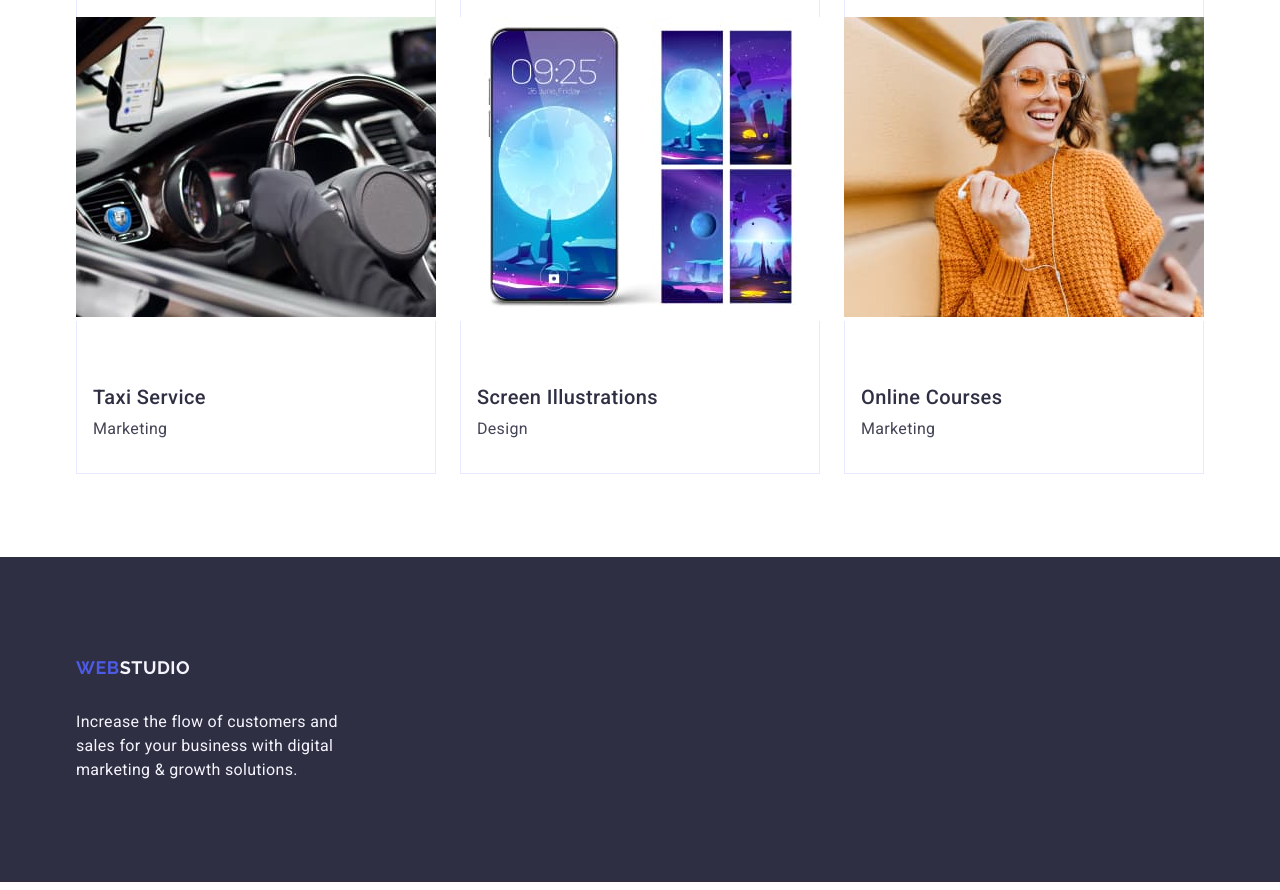
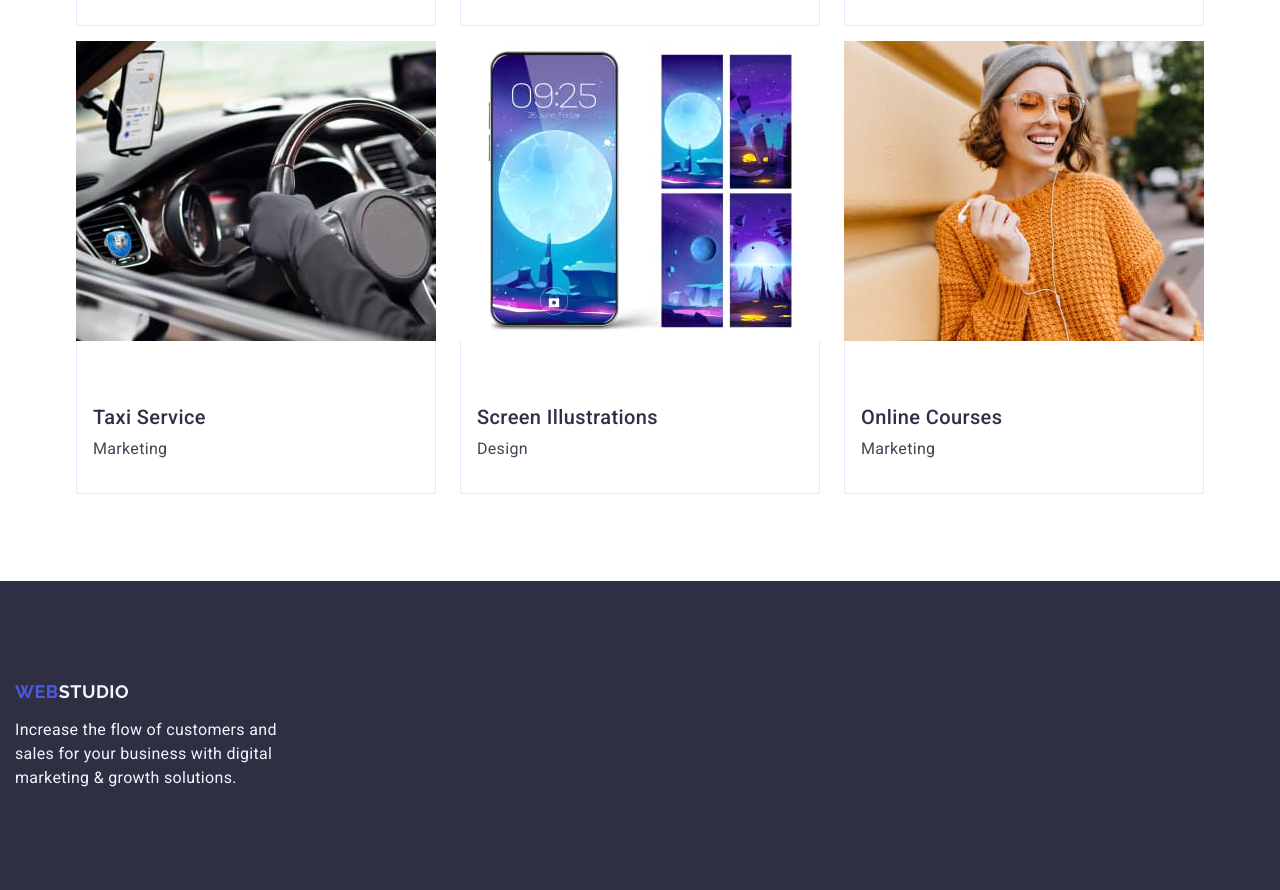
Before and after one commit to AnnaAr-po/goit-markup-hw-03, a plain HTML site: page index.html in a window 1280 px wide. Shown: the part 3132-4022 px from the top of the page. Drawn offline with nearby package versions, Linux system fonts and the light colour scheme.

Commit message:
new style

```diff
--- a/css/styles.css
+++ b/css/styles.css
@@ -13,6 +13,9 @@ h1, h2, h3, h4, h5, h6, p {
 }
 a {
     text-decoration: none;
+}
+img {
+    display: block;
 }
 .container {
     max-width: 1158px;
@@ -46,10 +49,12 @@ a {
 .header-logo .logo-part {
     color: #2e2f42;
 }
+.container-footer {
+    display: inline-block;
+}
 .footer-logo .logo-part {
     color: #f4f4fd;
     margin-bottom: 16px;
-    display: inline-block;
 }
 .nav-list{
     display: flex;
@@ -93,7 +98,6 @@ a {
 }
 .solutions-img {
     background: #2e2f42;
-    display: block;
     text-align: center;
     padding: 188px 0;
 }
@@ -236,6 +240,7 @@ margin-bottom: 72px;
   gap: 24px;
   flex-wrap: wrap;
   column-gap: 24px;
+  row-gap: 48px;
 }
 .portfolio-item {
     background-color: #fff;
--- a/index.html
+++ b/index.html
@@ -209,7 +209,7 @@
       </section>
     </main>
     <footer class="page-footer">
-      <div class="container">
+      <div class="container container-footer">
       <a class="logo footer-logo" href="./index.html"
         >Web<span class="logo-part">Studio</span></a>
       <p class="footer-item-text">
```
